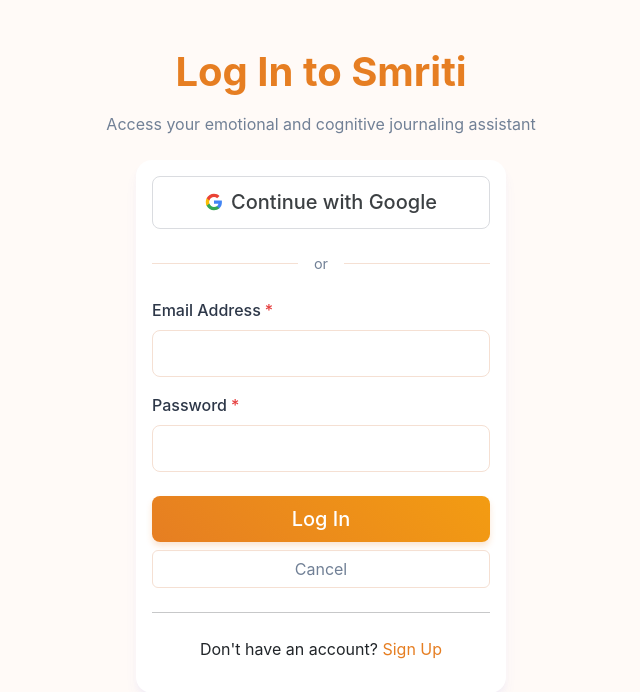
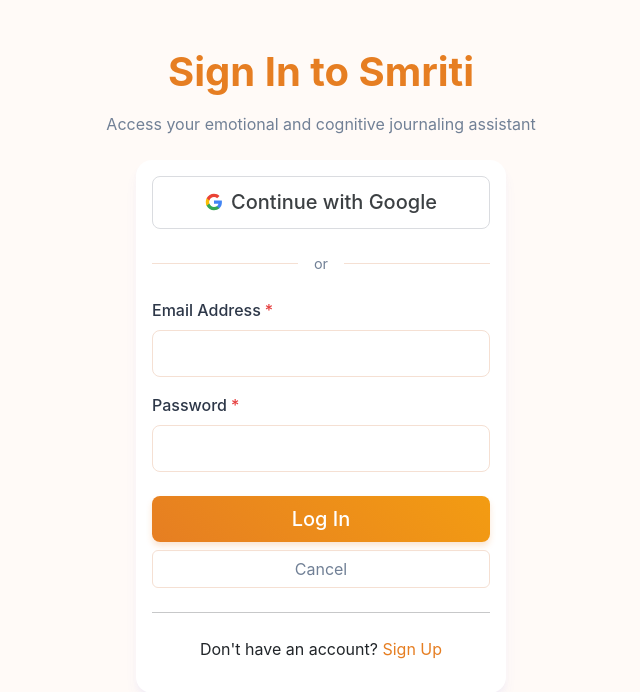
Before and after one commit to zeevandeep/SmritiQA, a Flask app: template app/templates/login.html in a window 1280 px wide. Shown: the top 692 px of the page, without its empty margins (319-959 px from the left). Run offline with Flask 3, Linux system fonts and the light colour scheme; the template is opened without the code that fills it, so the values that code supplies are empty.

Commit message:
Update the login page to welcome users to sign in to Smriti
Change the "Log In to Smriti" header text to "Sign In to Smriti" in the login.html template.

Replit-Commit-Author: Agent
Replit-Commit-Session-Id: 7703480c-7cbb-431e-9d0c-20b1e4e170ef
Replit-Commit-Screenshot-Url: https://storage.googleapis.com/screenshot-production-us-central1/c0b86e17-1172-4de1-a193-54903cb9232b/b645e3f0-1c1a-467a-bd5f-cf4eeaa4560d.jpg

```diff
--- a/app/templates/login.html
+++ b/app/templates/login.html
@@ -227,7 +227,7 @@
     <div class="container mt-5">
         <div class="row">
             <div class="col-12">
-                <h1 class="mb-3 text-center" style="color: var(--primary-color); font-weight: 700;">Log In to Smriti</h1>
+                <h1 class="mb-3 text-center" style="color: var(--primary-color); font-weight: 700;">Sign In to Smriti</h1>
                 <p class="mb-4 text-center" style="color: var(--text-muted);">Access your emotional and cognitive journaling assistant</p>
 
                 <div class="form-container">
```
